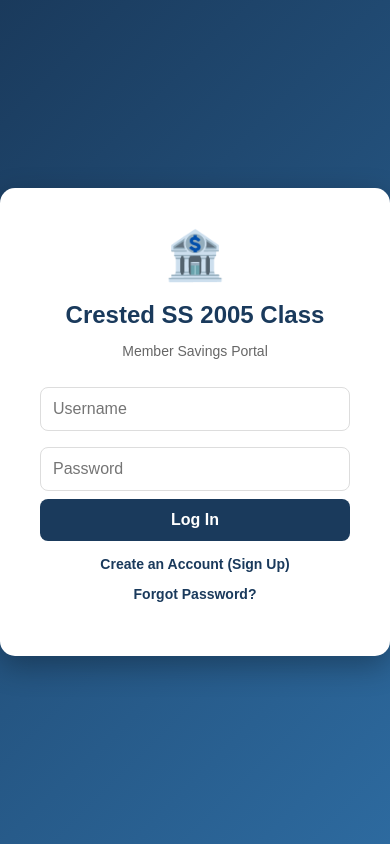
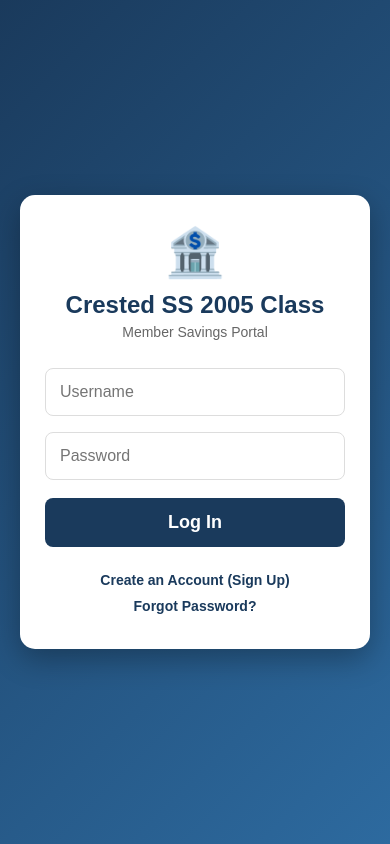
Before and after one commit to samuelcresco/crested-sacco-app, a Django app: page /accounts/login/ in a window 390 px wide. Run offline with Django 5.2, Linux system fonts and the light colour scheme.

Commit message:
Made dashboard and login pages mobile-friendly

```diff
--- a/core/templates/dashboard.html.html
+++ b/core/templates/dashboard.html
@@ -16,7 +16,7 @@
         .logout-form { display: inline; float: right; }
         .error { color: red; font-weight: bold; }
     </style>
-</head>
+</head><meta name="viewport" content="width=device-width, initial-scale=1.0">ss
 <body>
     <div class="card">
         <form action="/accounts/logout/" method="post" class="logout-form">
--- a/core/templates/registration/login.html
+++ b/core/templates/registration/login.html
@@ -1,24 +1,39 @@
 <!DOCTYPE html>
 <html>
 <head>
+    <!-- THIS IS THE MAGIC LINE THAT MAKES IT FIT PHONES -->
+    <meta name="viewport" content="width=device-width, initial-scale=1.0">
     <title>Crested SS 2005 Class - Member Login</title>
     <style>
+        /* RESET default margins */
+        * {
+            margin: 0;
+            padding: 0;
+            box-sizing: border-box;
+        }
         body {
             font-family: Arial, sans-serif;
             background: linear-gradient(135deg, #1a3a5c, #2d6a9f);
             display: flex;
             justify-content: center;
             align-items: center;
-            height: 100vh;
+            min-height: 100vh;
+            padding: 20px;
             margin: 0;
         }
         .login-box {
             background: white;
-            padding: 40px;
+            padding: 30px 25px;
             border-radius: 15px;
             box-shadow: 0 10px 30px rgba(0,0,0,0.3);
-            width: 350px;
+            width: 100%;
+            max-width: 400px; /* This stops it from getting too wide on tablets */
             text-align: center;
+            animation: fadeIn 0.5s ease-in;
+        }
+        @keyframes fadeIn {
+            from { opacity: 0; transform: translateY(-20px); }
+            to { opacity: 1; transform: translateY(0); }
         }
         .login-box h1 {
             color: #1a3a5c;
@@ -32,40 +47,55 @@
         }
         .login-box input {
             width: 100%;
-            padding: 12px;
+            padding: 14px;
             margin: 8px 0;
             border: 1px solid #ddd;
             border-radius: 8px;
             font-size: 16px;
             box-sizing: border-box;
+            transition: border-color 0.3s;
+        }
+        .login-box input:focus {
+            border-color: #1a3a5c;
+            outline: none;
+            box-shadow: 0 0 5px rgba(26, 58, 92, 0.3);
         }
         .login-box button {
             width: 100%;
-            padding: 12px;
+            padding: 14px;
             background: #1a3a5c;
             color: white;
             border: none;
             border-radius: 8px;
-            font-size: 16px;
+            font-size: 18px;
+            font-weight: bold;
             cursor: pointer;
-            font-weight: bold;
+            transition: background 0.3s;
+            margin-top: 10px;
         }
         .login-box button:hover {
             background: #2d6a9f;
         }
         .error {
-            color: red;
+            background: #f8d7da;
+            color: #721c24;
+            padding: 10px;
+            border-radius: 8px;
             font-size: 14px;
-            margin-bottom: 10px;
+            margin-bottom: 15px;
+            border: 1px solid #f5c6cb;
+            text-align: left;
         }
         .links {
-            margin-top: 15px;
+            margin-top: 20px;
             font-size: 14px;
         }
         .links a {
             color: #1a3a5c;
             text-decoration: none;
             font-weight: bold;
+            display: inline-block;
+            margin: 5px 0;
         }
         .links a:hover {
             text-decoration: underline;
@@ -83,7 +113,9 @@
         <p class="subtitle">Member Savings Portal</p>
 
         {% if form.errors %}
-            <p class="error">Invalid username or password. Please try again.</p>
+            <div class="error">
+                ❌ Invalid username or password. Please try again.
+            </div>
         {% endif %}
 
         <form method="post">
@@ -95,7 +127,7 @@
 
         <div class="links">
             <p><a href="{% url 'register' %}">Create an Account (Sign Up)</a></p>
-            <p><a href="{% url 'password_reset' %}">Forgot Password?</a></p>
+            <p><a href="{% url 'custom_password_reset' %}">Forgot Password?</a></p>
         </div>
     </div>
 </body>
```
